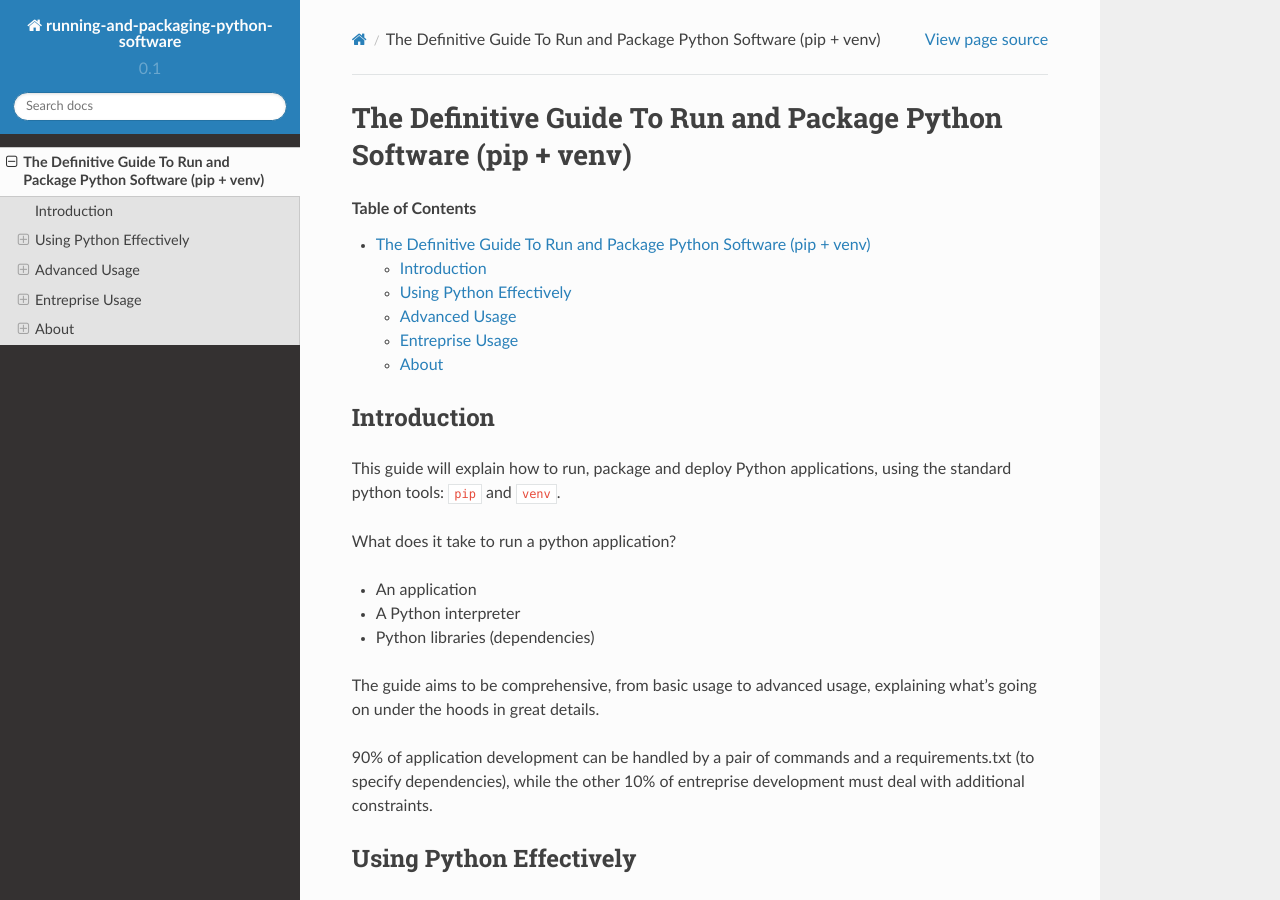
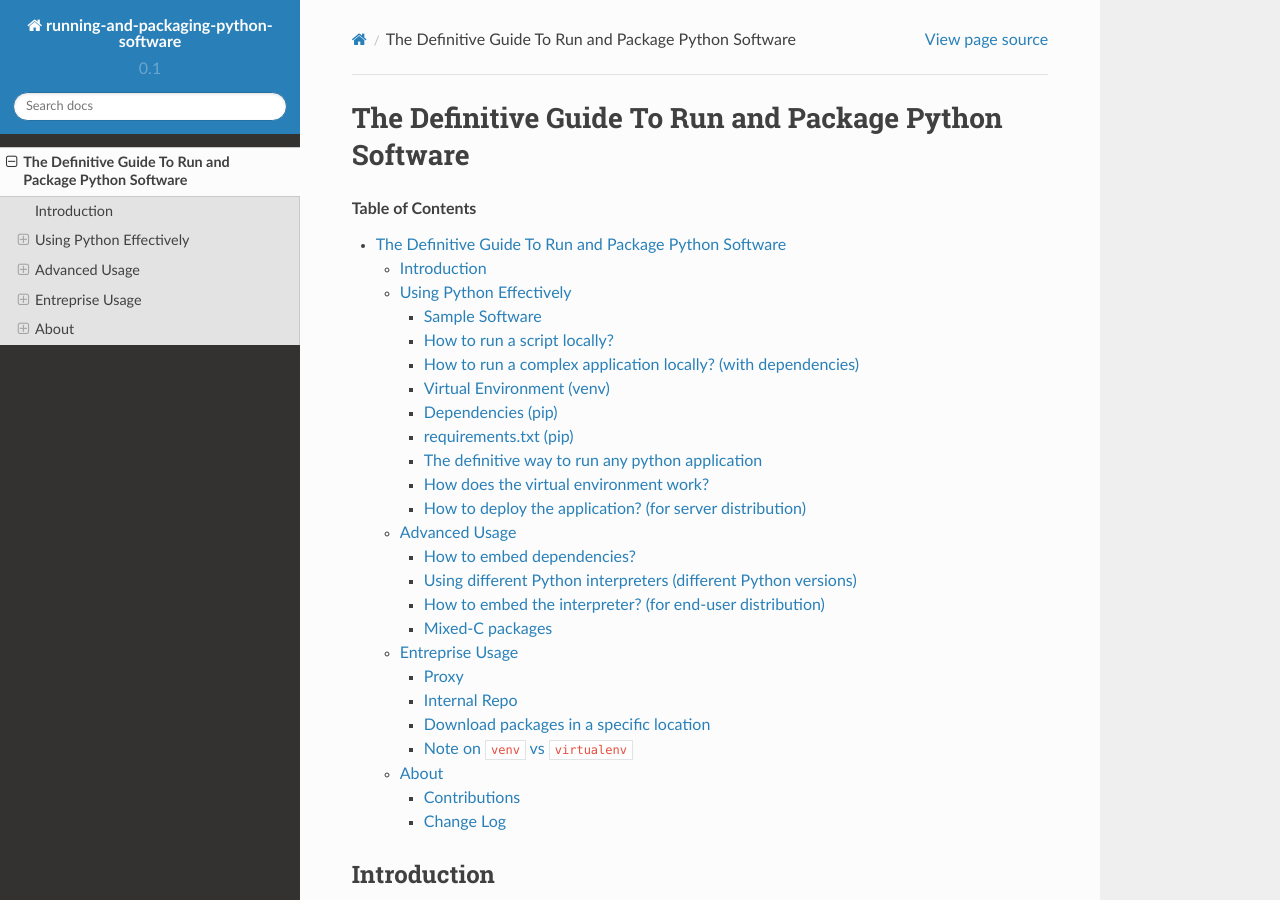
Before and after one commit to morotti/pip-and-virtualenv-guide, a Sphinx documentation site: the page built from doc/main.rst, in a window 1280 px wide and 900 px high. Built offline with Sphinx 7.4.7 and the Read the Docs theme 2.0.0, drawn with Linux system fonts in a browser that asks for light colours; some of the changed text lies outside the part shown.

```diff
--- a/doc/main.rst
+++ b/doc/main.rst
@@ -1,9 +1,9 @@
-====================================================================
-The Definitive Guide To Run and Package Python Software (pip + venv)
-====================================================================
+=======================================================
+The Definitive Guide To Run and Package Python Software
+=======================================================
 
 .. contents:: Table of Contents
-    :depth: 2
+    :depth: 3
 
 Introduction
 ============
@@ -574,6 +574,8 @@ Download packages in a specific location
     # Download the package
     ``pip install --target=mydownloads requests``
 
+
+
 Note on ``venv`` vs ``virtualenv``
 ----------------------------------
 
@@ -595,7 +597,8 @@ Contributions
 
 This documentation is stored on GitHub and automatically hosted on ReadTheDocs.
 
-Send fix and bug report to GitHub. Send discussion and feedback to Hacker News / Reddit.
+Send fix and bug report to GitHub (see ``Edit on GitHub`` button in the top right corner).
+Send discussion and feedback to Hacker News / Reddit.
 
 Welcome:
 
```
